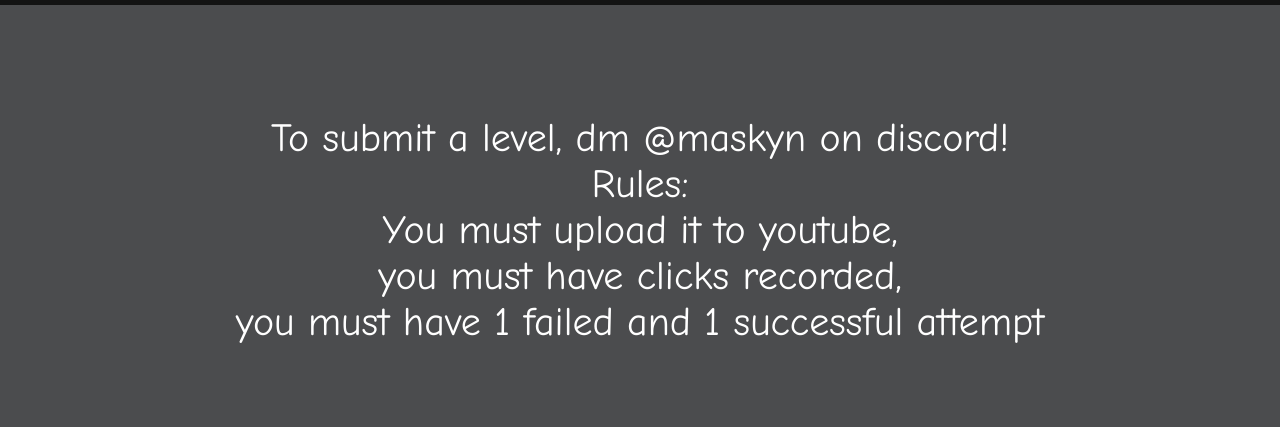
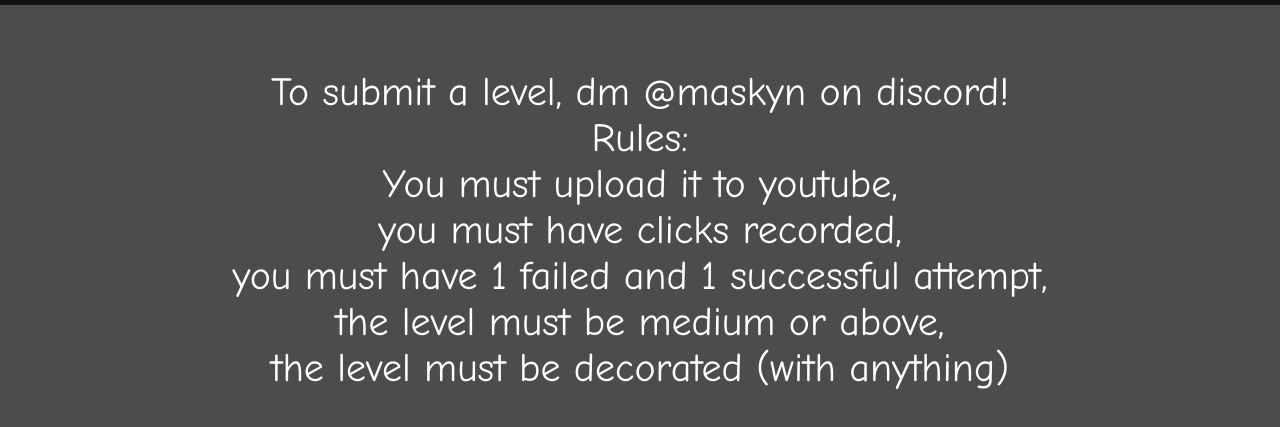
Before and after one commit to maskynXVIII/maskynXVIII.github.io, a plain HTML site: page list.html in a window 1280 px wide. Shown: the part 75-502 px from the top of the page. Drawn offline with Linux system fonts and the light colour scheme.

Commit message:
Update list.html

```diff
--- a/list.html
+++ b/list.html
@@ -29,6 +29,6 @@
         </div>
     </nav>
 
-    <div class="rules">To submit a level, dm @maskyn on discord! <br>Rules: <br>You must upload it to youtube, <br>you must have clicks recorded, <br>you must have 1 failed and 1 successful attempt</div>
+    <div class="rules">To submit a level, dm @maskyn on discord!<br>Rules:<br>You must upload it to youtube,<br>you must have clicks recorded,<br>you must have 1 failed and 1 successful attempt,<br>the level must be medium or above,<br>the level must be decorated (with anything)</div>
 </body>
 </html>
```
